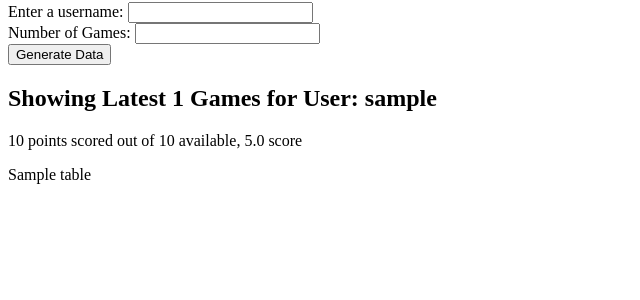
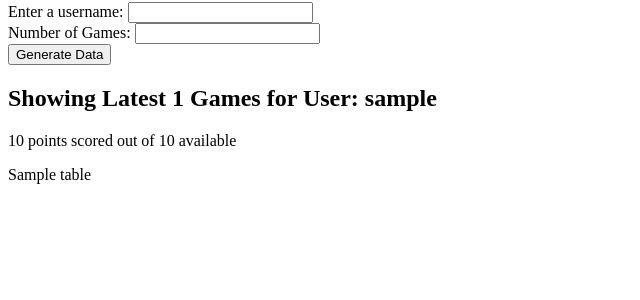
Before and after one commit to PhilMcDaniel/flask-app, a Flask app: template templates/game_history.html in a window 1280 px wide. Shown: the part 132-432 px from the top of the page, without its empty margins (0-640 px from the left). Run offline with Flask 3, Linux system fonts and the light colour scheme; the template is opened without the code that fills it: most values are stand-ins (such as "Sample title", 1, 10 or a date in 2020).

Commit message:
Update game_history.html

```diff
--- a/templates/game_history.html
+++ b/templates/game_history.html
@@ -31,7 +31,7 @@
     </form>
     <h2>Showing Latest {{num_games}} Games for User: {{username}}</h2>
     {% if table %}
-        <p>{{points}} points scored out of {{available_points}} available, {{points - (available_points/2)}} score</p>
+        <p>{{points}} points scored out of {{available_points}} available</p>
         {{ table|safe }}
     {% endif %}
 </body>
```
